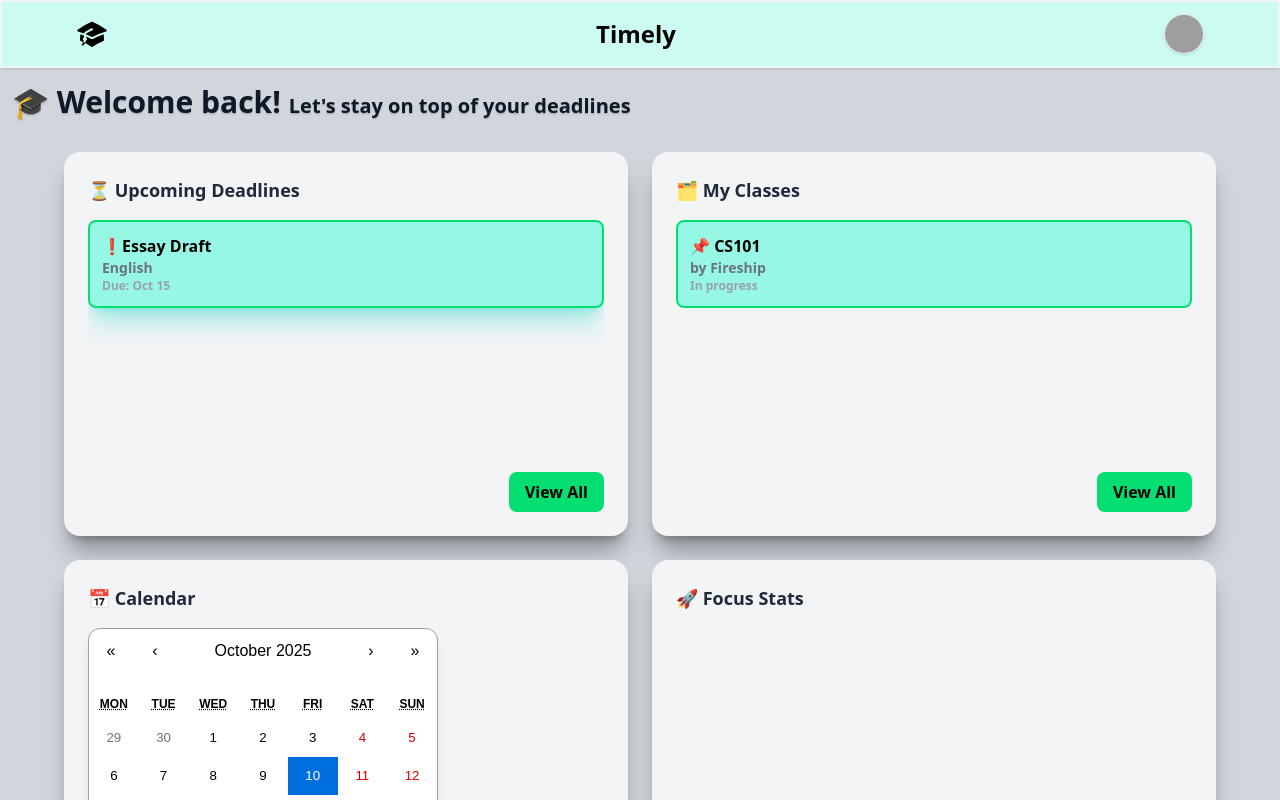
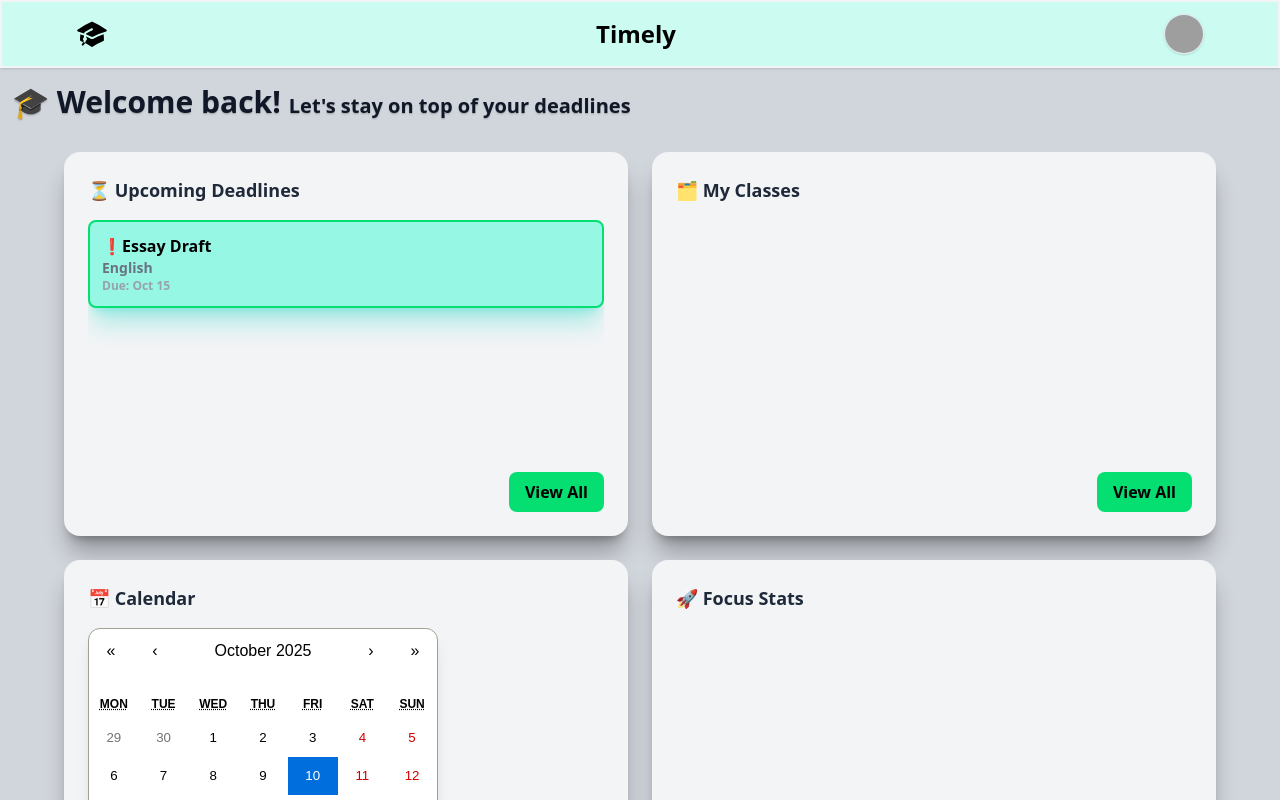
Before and after one commit to kyawlinthu123/Timely, a React (Vite) app: page / in a window 1280 px wide. Shown: the top 800 px of the page. Built offline with nearby package versions, Linux system fonts and the light colour scheme; grey boxes are pictures that could not be loaded.

Commit message:
ClassesContext created

```diff
--- a/src/components/Dashboard/MyClasses.jsx
+++ b/src/components/Dashboard/MyClasses.jsx
@@ -1,7 +1,10 @@
-import React from "react";
+import React, { useContext } from "react";
 import { Link } from "react-router-dom";
+import { ClassesContext } from "../../contexts/ClassesContext";
 
 export default function MyClasses() {
+
+  const {myClasses} = useContext(ClassesContext);
 
   return (
     <div className="bg-gray-100 rounded-2xl p-6 w-full min-h-96 flex flex-col shadow-xl/30">
@@ -10,13 +13,16 @@ export default function MyClasses() {
       </h2>
       <div className="flex-1 overflow-y-auto">
         <ul className="space-y-3">
-            <li
+            {myClasses.map((myClass, index)=>(
+              <li
+              key={index}
               className="bg-teal-200 font-semibold rounded-lg p-3 hover:bg-teal-300 transition hadow-xl/30 shadow-teal-400 border-2 border-green-400"
             >
-              <p className="font-bold">📌 CS101</p>
-              <p className="text-sm text-gray-500"> by Fireship</p>
+              <p className="font-bold">📌 {myClass.title} </p>
+              <p className="text-sm text-gray-500"> {myClass.instructor} </p>
               <p className="text-xs text-gray-400 ">In progress</p>
             </li>
+            ))}
         </ul>
       </div>
           <Link to='/my-classes' className="self-end">
--- a/src/components/MyAssignments/AssignmentTable.jsx
+++ b/src/components/MyAssignments/AssignmentTable.jsx
@@ -37,9 +37,9 @@ export default function AssignmentTable({ singleClassData }) {
   return (
     <div className="max-w-6xl mx-auto mt-10 overflow-x-auto bg-white border border-green-400 rounded-xl shadow-xl/30">
       <table className="w-full text-left text-gray-700">
-        <caption class="p-5 text-xl font-bold text-left bg-white border border-green-400 gap-1">
+        <caption className="p-5 text-xl font-bold text-left bg-white border border-green-400 gap-1">
           📚 {singleClassData.title} Assignments
-          <p class="mt-1 text-sm font-normal text-gray-600">
+          <p className="mt-1 text-sm font-normal text-gray-600">
             View, track, and manage all assignments related to this class.
           </p>
           <div className="flex gap-2">
--- a/src/components/MyClasses/ClassList.jsx
+++ b/src/components/MyClasses/ClassList.jsx
@@ -1,30 +1,13 @@
-import React, { useState } from "react";
+import React, { useContext, useState } from "react";
 import { useEffect } from "react";
 import { Link } from "react-router-dom";
 import AddClassForm from "./AddClassForm";
 import SingleClass from "./SingleClass";
+import { ClassesContext } from "../../contexts/ClassesContext";
 
 export default function ClassList() {
-  const [myClasses, setMyClasses] = useState([]);
+  const { myClasses, addNewClassFunction } = useContext(ClassesContext);
   const [showAddForm, setShowAddForm] = useState(false);
-
-  // load datas from local storage on mount if there's any
-  useEffect(()=>{
-    const storedClasses = localStorage.getItem("myClasses")
-    if (storedClasses){
-      setMyClasses(JSON.parse(storedClasses))
-    }
-  },[])
-
-  // add a new class to local storage
-  const addNewClassFunction = (addedClass) => {
-    setMyClasses((prevClasses)=>{
-      const updatedClasses = [...prevClasses,addedClass]
-      localStorage.setItem("myClasses", JSON.stringify(updatedClasses))
-      return updatedClasses;
-    })
-    setShowAddForm(false);
-  };
 
   return (
     <div>
@@ -39,17 +22,18 @@ export default function ClassList() {
           Add Class
         </button>
       </div>
-      {
-        myClasses.length > 0 ? (
+      {myClasses.length > 0 ? (
         <div className="grid grid-cols-3 gap-2 mt-6 ">
           {myClasses.map((myClass, index) => (
             <SingleClass key={index} myClass={myClass} />
           ))}
         </div>
-        ):(
-          <span className="text-xl text-gray-400 font-semibold flex justify-center items-center md:h-96"> No class yet... </span>
-        )
-      }
+      ) : (
+        <span className="text-xl text-gray-400 font-semibold flex justify-center items-center md:h-96">
+          {" "}
+          No class yet...{" "}
+        </span>
+      )}
       {showAddForm && (
         <AddClassForm
           addNewClassFunction={addNewClassFunction}
--- /dev/null
+++ b/src/contexts/ClassesContext.jsx
@@ -0,0 +1,31 @@
+import { createContext, useState, useEffect } from "react";
+
+export const ClassesContext = createContext();
+
+export default function ClassesProvider({ children }) {
+  const [myClasses, setMyClasses] = useState([]);
+
+  // load datas from local storage on mount if there's any
+  useEffect(() => {
+    const storedClasses = localStorage.getItem("myClasses");
+    if (storedClasses) {
+      setMyClasses(JSON.parse(storedClasses));
+    }
+  }, []);
+
+  // add a new class to local storage
+  const addNewClassFunction = (addedClass) => {
+    setMyClasses((prevClasses) => {
+      const updatedClasses = [...prevClasses, addedClass];
+      localStorage.setItem("myClasses", JSON.stringify(updatedClasses));
+      return updatedClasses;
+    });
+    setShowAddForm(false);
+  };
+
+  return (
+    <ClassesContext.Provider value={{myClasses,setMyClasses,addNewClassFunction}}>
+        {children}
+    </ClassesContext.Provider>
+  )
+}
```
Also changed, not shown: src/main.jsx (+10 -7 lines). Lines whose indentation alone changed are shown as unchanged.
